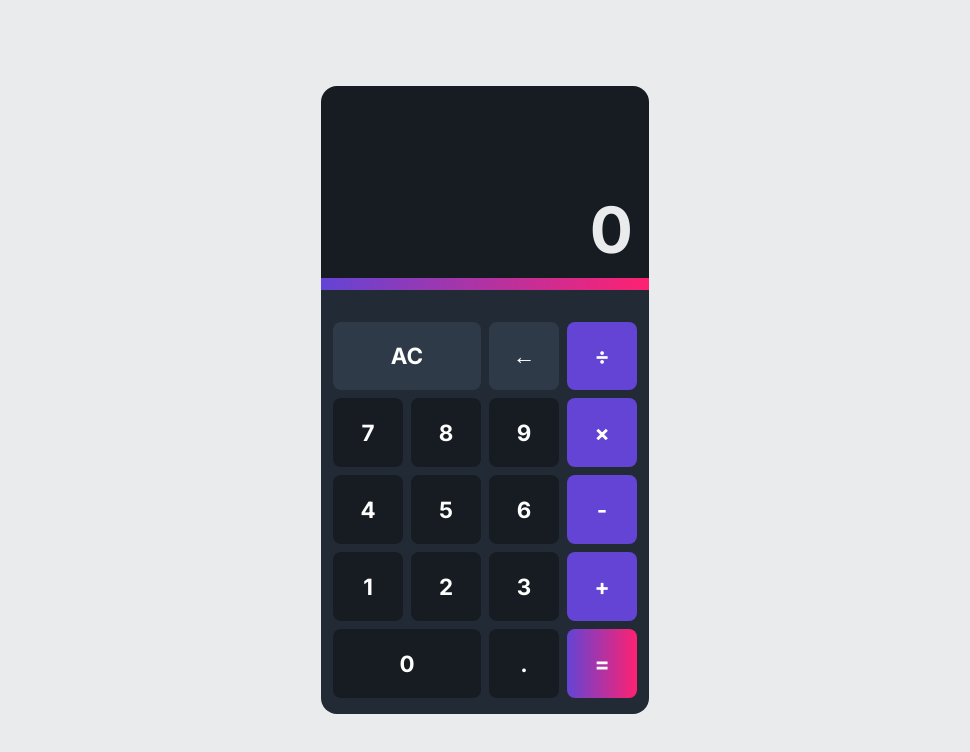
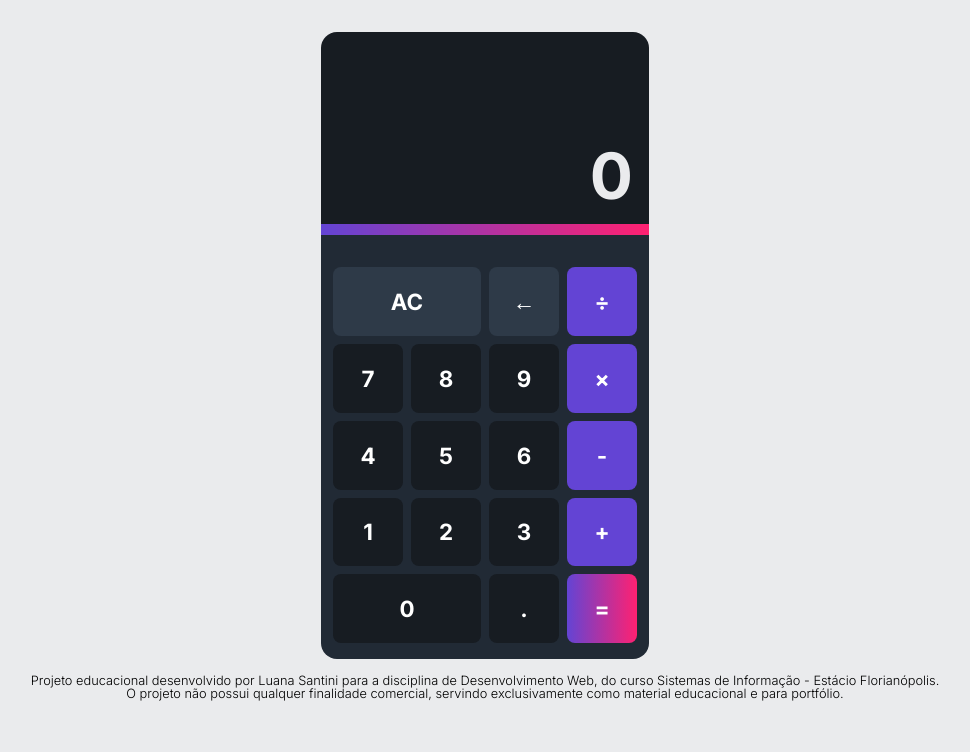
Before and after one commit to luanasantini/calculadora-js, a plain HTML site: page index.html in a window 1280 px wide. Shown: the whole page, without its empty margins (155-1125 px from the left). Drawn offline with Linux system fonts and the light colour scheme.

Commit message:
projeto finalizado

```diff
--- a/css/style.css
+++ b/css/style.css
@@ -8,14 +8,28 @@
 }
 
 body {
-    display: flex;
-    align-items: center;
-    justify-content: center;
     background-color: var(--gray4);
-    height: 100vh;
-    margin: 0;
     font-family: 'Inter', sans-serif;
 }
+
+
+main {
+    text-align: center;
+    align-items: center;
+    padding-top: 2rem;
+    margin: 0 auto;
+}
+
+footer {
+    padding-top: 1rem;
+    width: 100%;
+    font-size: 0.8rem;
+    text-align: center;
+    align-items: center;
+    margin: 0 auto;
+    box-sizing: border-box;
+}
+
 
 * {
     box-sizing: border-box;
@@ -42,7 +56,6 @@ body {
     display: flex;
     flex-direction: column;
     align-items: center;
-    width: 20rem;
 }
 
 
@@ -56,6 +69,7 @@ body {
     height: 12rem;
     border-top-left-radius: 1rem;
     border-top-right-radius: 1rem;
+    font-weight: 700;
 }
 
 .detalhe {
@@ -91,6 +105,7 @@ body {
     border: none;
     color: white;
     font-family: 'Inter', sans-serif !important;
+    font-weight: 700;
 }
 
 .btn:hover {
--- a/index.html
+++ b/index.html
@@ -7,7 +7,7 @@
 	<meta name="viewport" content="width=device-width, initial-scale=1, shrink-to-fit=no">
 	<link rel="preconnect" href="https://fonts.googleapis.com">
 	<link rel="preconnect" href="https://fonts.gstatic.com" crossorigin>
-	<link href="https://fonts.googleapis.com/css2?family=Inter:wght@700&display=swap" rel="stylesheet">
+	<link href="https://fonts.googleapis.com/css2?family=Inter:wght@300;700&display=swap" rel="stylesheet">
 
 	<link rel="stylesheet" href="/css/reset.css">
 	<link rel="stylesheet" href="/css/style.css">
@@ -16,6 +16,7 @@
 </head>
 
 <body>
+	<main>
 		<div class="calculadora">
 			<div class="calculadora-display" value="0">0</div>
 			<div class="detalhe"></div>
@@ -42,6 +43,13 @@
 				</div>
 			</div>
 		</div>
+		<footer>
+			<p1>Projeto educacional desenvolvido por Luana Santini para a disciplina de Desenvolvimento Web, do curso
+				Sistemas de Informação - Estácio Florianópolis.<br>
+				O projeto não possui qualquer finalidade comercial, servindo exclusivamente como material educacional e
+				para portfólio.</p1>
+		</footer>
+	</main>
 </body>
 
 </html>
```
Lines whose indentation alone changed are shown as unchanged.
